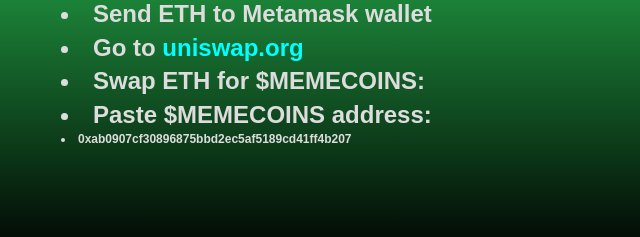
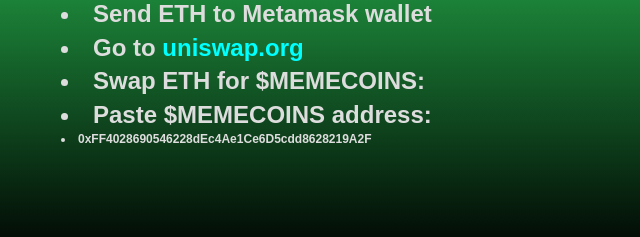
Before and after one commit to landsites/memecoins, a plain HTML site: page index.html in a window 1280 px wide. Shown: the part 1263-1500 px from the top of the page, 619-1259 px from the left. Drawn offline with Linux system fonts and the light colour scheme; a web font is replaced by a local one.

Commit message:
tkn addr

```diff
--- a/index.html
+++ b/index.html
@@ -235,7 +235,7 @@
                                 <li>Go to <a href="https://uniswap.org" style="color:cyan;">uniswap.org</a></li>
                                 <li>Swap ETH for $MEMECOINS:
                                 <li>Paste $MEMECOINS address:</li>
-                                <li style="font-size:12px;">0xab0907cf30896875bbd2ec5af5189cd41ff4b207</li>
+                                <li style="font-size:12px;">0xFF4028690546228dEc4Ae1Ce6D5cdd8628219A2F</li>
                                 <!-- <li style="font-size:smaller;">Token Buy Limit 1T = 1000000000000</li> -->
                                 <!-- <li>5% instant buy bonus</li> -->
                                 <!-- <div style="font-size: x-small;">CA:...</div> -->
```
